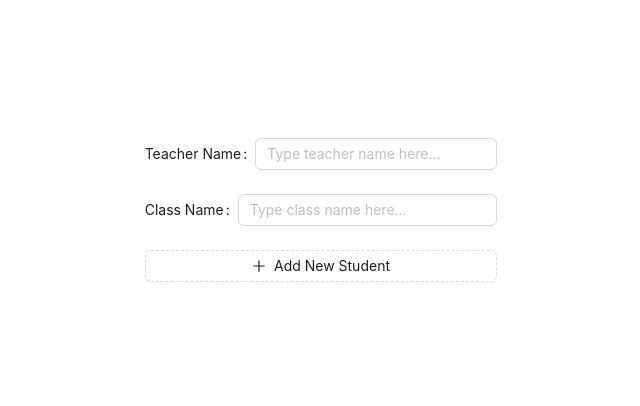
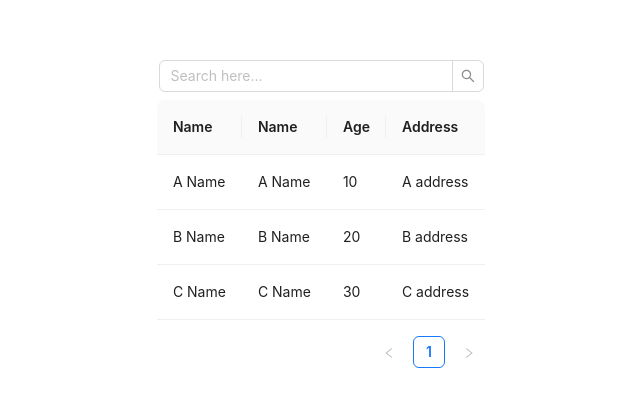
Before and after one commit to mateenNawaz86/Ant-Design-Practice, a React (Create React App) app: page /account-setting in a window 1280 px wide. Shown: the part 178-584 px from the top of the page, without its empty margins (319-959 px from the left). Built offline with nearby package versions, Linux system fonts and the light colour scheme.

Commit message:
expendedTable, GlobalSearch, SideMenu

```diff
--- a/package.json
+++ b/package.json
@@ -11,6 +11,7 @@
     "moment": "^2.29.4",
     "react": "^18.2.0",
     "react-dom": "^18.2.0",
+    "react-router-dom": "^6.14.2",
     "react-scripts": "5.0.1",
     "web-vitals": "^2.1.4"
   },
--- a/src/App.js
+++ b/src/App.js
@@ -1,6 +1,9 @@
 import React from "react";
+// import SideMenu from "./components/SideMenu";
+// import ExpendedTable from "./components/ExpendedTable";
+import GlobalSearch from "./components/GlobalSearch";
 // import CollapseComp from "./components/CollapseComp";
-import DynamicForm from "./components/DynamicForm";
+// import DynamicForm from "./components/DynamicForm";
 // import CarouselComp from "./components/CarouselComp";
 // import StepsComp from "./components/StepsComp";
 // import AvatarComp from "./components/AvatarComp";
@@ -131,8 +134,11 @@ const App = () => {
         {/* <CarouselComp /> */}
         {/* <StepsComp /> */}
         {/* <CollapseComp /> */}
-        <DynamicForm />
+        {/* <DynamicForm /> */}
+        {/* <ExpendedTable /> */}
+        <GlobalSearch />
       </div>
+      {/* <SideMenu /> */}
     </>
   );
 };
--- a/src/components/DynamicForm.jsx
+++ b/src/components/DynamicForm.jsx
@@ -1,34 +1,91 @@
-import { Button, Form, Input } from "antd";
+import { Button, Form, Input, Select, Space } from "antd";
 import React from "react";
 
-import { PlusOutlined } from "@ant-design/icons";
+import { MinusCircleOutlined, PlusOutlined } from "@ant-design/icons";
 
 const DynamicForm = () => {
+  const finishHandler = (values) => {
+    console.log(values);
+  };
   return (
     <>
-      <Form>
-        <Form.Item name="teacher" label="Teacher Name">
+      <Form onFinish={finishHandler} style={{ width: "500px" }}>
+        <Form.Item
+          name="teacher"
+          label="Teacher Name"
+          rules={[
+            {
+              required: true,
+              message: "Teacher name is required",
+            },
+          ]}
+        >
           <Input name="teacher" placeholder="Type teacher name here..." />
         </Form.Item>
-        <Form.Item name="class" label="Class Name">
+        <Form.Item
+          name="class"
+          label="Class Name"
+          rules={[
+            {
+              required: true,
+              message: "Class name is required",
+            },
+          ]}
+        >
           <Input name="class" placeholder="Type class name here..." />
         </Form.Item>
 
         <Form.List name="students">
           {(fields, { add, remove }) => (
             <>
-              {fields.map((field, index) => (
+              {fields.map((field, index) => {
+                return (
+                  <Space key={field.key} direction="horizontal " size={12}>
                     <Form.Item
-                  key={field.key}
                       name={[field.name, "first"]}
                       label={`${index + 1}-Student`}
+                      rules={[
+                        {
+                          required: true,
+                          message: "First name is required",
+                        },
+                      ]}
                     >
                       <Input
                         name={[field.name, "first"]}
-                    placeholder="Type student name here..."
+                        placeholder="Type first name..."
                       />
                     </Form.Item>
-              ))}
+                    <Form.Item name={[field.name, "last"]}>
+                      <Input
+                        name={[field.name, "last"]}
+                        placeholder="Type last name..."
+                      />
+                    </Form.Item>
+                    <Form.Item name={[field.name, "gender"]}>
+                      <Select placeholder="Gender">
+                        {["Male", "Female"].map((item, index) => {
+                          return (
+                            <Select.Option value={item} key={index}>
+                              {item}
+                            </Select.Option>
+                          );
+                        })}
+                      </Select>
+                    </Form.Item>
+                    <MinusCircleOutlined
+                      style={{
+                        fontSize: "20px",
+                        color: "red",
+                        cursor: "pointer",
+                      }}
+                      onClick={() => {
+                        remove(field.name); // You don't need to pass an argument here
+                      }}
+                    />
+                  </Space>
+                );
+              })}
               <Form.Item>
                 <Button
                   type="dashed"
@@ -42,6 +99,9 @@ const DynamicForm = () => {
                   Add New Student
                 </Button>
               </Form.Item>
+              <Button htmlType="submit" type="dashed">
+                Submit
+              </Button>
             </>
           )}
         </Form.List>
--- /dev/null
+++ b/src/components/ExpendedTable.jsx
@@ -0,0 +1,49 @@
+import { Table } from "antd";
+import React from "react";
+
+const ExpendedTable = () => {
+  const columns = [
+    {
+      title: "Name",
+      dataIndex: "name",
+    },
+    {
+      title: "Age",
+      dataIndex: "age",
+    },
+    {
+      title: "Address",
+      dataIndex: "address",
+    },
+  ];
+  const dataSource = [];
+  for (let index = 0; index < 7; index++) {
+    dataSource.push({
+      key: index,
+      name: "Name " + index,
+      age: index,
+      address: "Address " + index,
+      description: "Description " + index,
+    });
+  }
+  return (
+    <>
+      <Table
+        columns={columns}
+        dataSource={dataSource}
+        className="w-1/2"
+        expandable={{
+          rowExpandable: (record) => true,
+          expandedRowRender: (record) => {
+            if (record.age === 4) {
+              return <Table columns={columns} dataSource={dataSource} />;
+            }
+            return <p>{record.description}</p>;
+          },
+        }}
+      />
+    </>
+  );
+};
+
+export default ExpendedTable;
--- /dev/null
+++ b/src/components/GlobalSearch.jsx
@@ -0,0 +1,65 @@
+import React, { useState } from "react";
+import { Input, Table } from "antd";
+
+const GlobalSearch = () => {
+  const [searchText, setSearchText] = useState("");
+
+  const columns = [
+    {
+      title: "Name",
+      dataIndex: "name",
+      filteredValue: [searchText],
+      onFilter: (value, record) => {
+        return String(record.name).toLowerCase().includes(value.toLowerCase());
+      },
+    },
+
+    {
+      title: "Name",
+      dataIndex: "name",
+    },
+    {
+      title: "Age",
+      dataIndex: "age",
+    },
+    {
+      title: "Address",
+      dataIndex: "address",
+    },
+  ];
+  const dataSource = [
+    {
+      key: 1,
+      name: "A Name",
+      age: 10,
+      address: "A address",
+    },
+    {
+      key: 2,
+      name: "B Name",
+      age: 20,
+      address: "B address",
+    },
+    {
+      key: 3,
+      name: "C Name",
+      age: 30,
+      address: "C address",
+    },
+  ];
+  return (
+    <>
+      <Input.Search
+        placeholder="Search here..."
+        style={{ marginBottom: 8, width: "325px" }}
+        onSearch={(value) => {
+          setSearchText(value);
+        }}
+        onChange={(event) => setSearchText(event.target.value)}
+      />
+      <Table columns={columns} dataSource={dataSource} />
+    </>
+  );
+};
+
+export default GlobalSearch;
--- /dev/null
+++ b/src/components/SideMenu.jsx
@@ -0,0 +1,107 @@
+import React from "react";
+import {
+  DashboardOutlined,
+  HomeOutlined,
+  LogoutOutlined,
+  ProfileOutlined,
+  SettingOutlined,
+  UserOutlined,
+} from "@ant-design/icons";
+import { Menu } from "antd";
+import { Routes, Route, useNavigate } from "react-router-dom";
+
+const SideMenu = () => {
+  const navigate = useNavigate();
+
+  return (
+    <div className="flex flex-col h-screen ">
+      <Header />
+
+      <div className="flex flex-1">
+        <Menu
+          onClick={({ key }) => {
+            if (key === "signout") {
+            } else {
+              navigate(key);
+            }
+          }}
+          items={[
+            {
+              label: "Home",
+              icon: <HomeOutlined />,
+              key: "/",
+            },
+            {
+              label: "Dashboard",
+              icon: <DashboardOutlined />,
+              key: "/dashboard",
+            },
+            {
+              label: "Profile",
+              icon: <ProfileOutlined />,
+              key: "/profile",
+            },
+            {
+              label: "User List",
+              icon: <UserOutlined />,
+              key: "/user-list",
+              children: [
+                {
+                  label: "Active User",
+                  key: "/active-user",
+                },
+                {
+                  label: "Disabled User",
+                  key: "/disabled-user",
+                },
+              ],
+            },
+            {
+              label: "Account Setting",
+              icon: <SettingOutlined />,
+              key: "/account-setting",
+            },
+            {
+              label: "Signout",
+              icon: <LogoutOutlined />,
+            },
+          ]}
+        ></Menu>
+
+        <Content />
+      </div>
+      <Footer />
+    </div>
+  );
+};
+
+function Header() {
+  return (
+    <div className="h-20 bg-blue-400 w-full flex justify-center items-center text-xl font-semibold text-white">
+      Header
+    </div>
+  );
+}
+function Footer() {
+  return (
+    <div className="h-20 bg-orange-400 w-full flex justify-center items-center text-xl font-semibold text-white">
+      Footer
+    </div>
+  );
+}
+
+function Content() {
+  return (
+    <Routes>
+      <Route path="/" element={<div>Home</div>} />
+      <Route path="/dashboard" element={<div>Dashboard</div>} />
+      <Route path="/profile" element={<div>Profile</div>} />
+      <Route path="/user-list" element={<div>User List</div>} />
+      <Route path="/active-user" element={<div>Active User List</div>} />
+      <Route path="/disabled-user" element={<div> Disabled User List</div>} />
+      <Route path="/account-setting" element={<div>Account Setting</div>} />
+    </Routes>
+  );
+}
+
+export default SideMenu;
```
Also changed, not shown: src/index.js (+4 -3 lines), 1 other file (tests, documents, lock files or other folders). Lines whose indentation alone changed are shown as unchanged.
